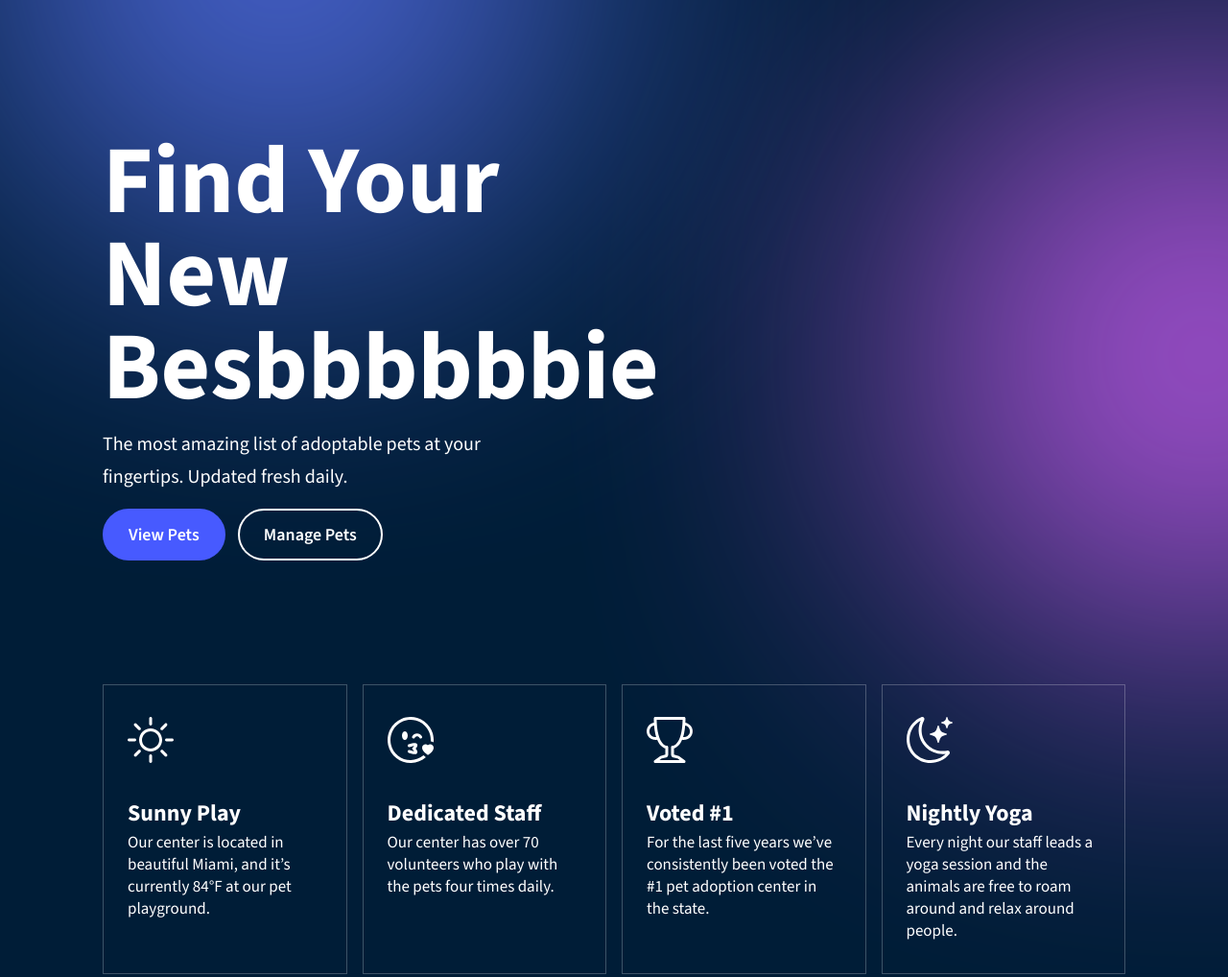
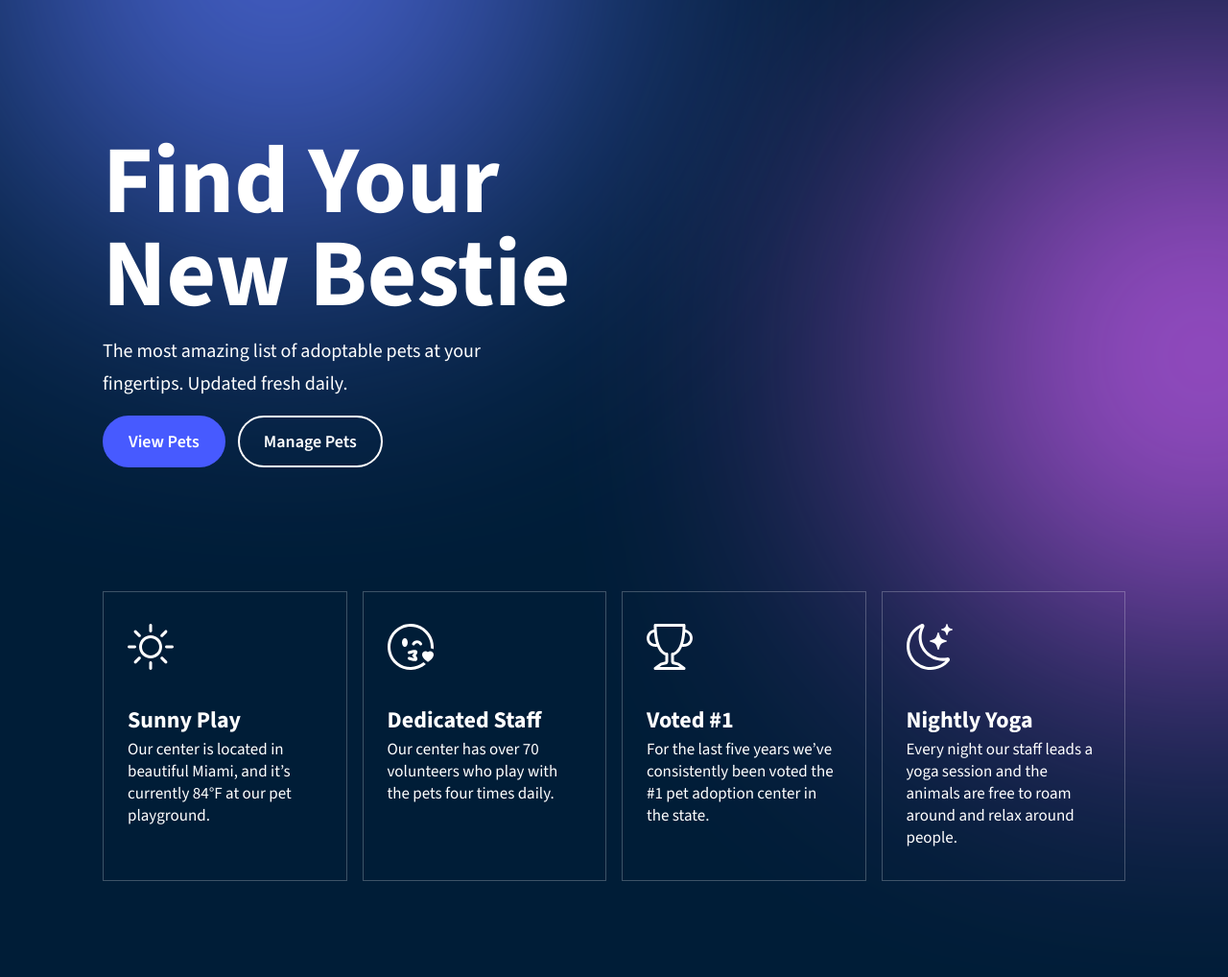
Before and after one commit to worc1386/pet-adoption, a plain HTML site: page index.html in a window 1280 px wide. Shown: the top 1018 px of the page at 96% size. Drawn offline with nearby package versions, Linux system fonts and the light colour scheme.

Commit message:
4th commit

```diff
--- a/index.html
+++ b/index.html
@@ -17,7 +17,7 @@
     <div class="top-section">
 
       <div class="actual-top-content">
-        <h1>Find Your New Besbbbbbbie</h1>
+        <h1>Find Your New Bestie</h1>
         <p class="intro-text">The most amazing list of adoptable pets at your fingertips. Updated fresh daily.</p>
         <div class="intro-buttons">
           <a href="#" class="our-btn utility-mr">View Pets</a>
```
